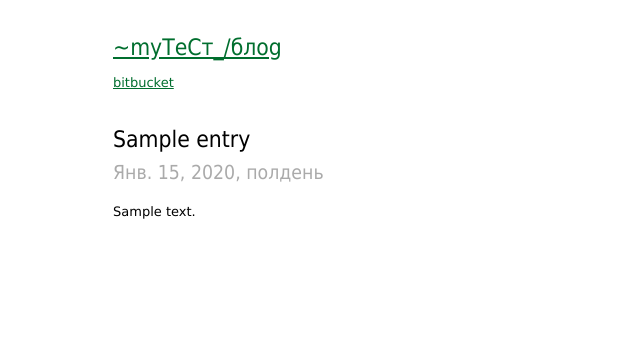
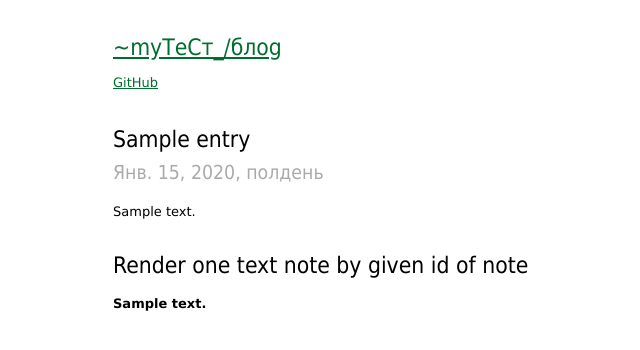
Before and after one commit to bilabon/tnote, a Django app: page / in a window 1280 px wide. Shown: the top 350 px of the page, without its empty margins (67-707 px from the left). Run offline with Django 3.2, Linux system fonts and the light colour scheme; tables that the repository leaves empty hold one stand-in row (values such as "Sample post").

Commit message:
Created template tag that render one text note by given id of note.

```diff
--- /dev/null
+++ b/noteapp/templatetags/custom_tags.py
@@ -0,0 +1,16 @@
+from django import template
+
+register = template.Library()
+
+from noteapp.models import *
+
+
+@register.simple_tag
+def render_one_text_note(number_id):
+	try:
+		t=Entry.objects.get(pk=number_id)
+	except Entry.DoesNotExist:
+		print "Error. Incorrect ID. Apress isn't in the database yet."
+		return ""
+	else:
+		return t.text.replace('\n', '</br>')
--- a/tnote/templates/base.html
+++ b/tnote/templates/base.html
@@ -7,7 +7,7 @@
 {% block header %}
 <div id="header">
     <h2 id="top_title"><a href="/">~myТеСт_/блоg</a></h2>
-    <p><a href="https://bitbucket.org/bilabon/blog/src">bitbucket</a></p>
+    <p><a href="https://github.com/bilabon/tnote.git">GitHub</a></p>
 </div>
 {% endblock header %}
 
--- a/tnote/templates/index.html
+++ b/tnote/templates/index.html
@@ -1,4 +1,5 @@
 {% extends "base.html" %}
+{% load custom_tags %}
 {% block title %}Main{% endblock %}
 
 {% block leftbar %}
@@ -14,6 +15,12 @@
 
 	{% endfor %}
 
+<h2>
+	<a href="#" class="entry_title" rel="bookmark">Render one text note by given id of note</a> </br>
+</h2>
+<div class="entry"></br><b>{% render_one_text_note "1" %}</b></div>
+
+
 	<br/><br/><br/><br/><br/><br/>
 </div>
 {% endblock %}
```
Also changed, not shown: noteapp/templatetags/__init__.py (added).
